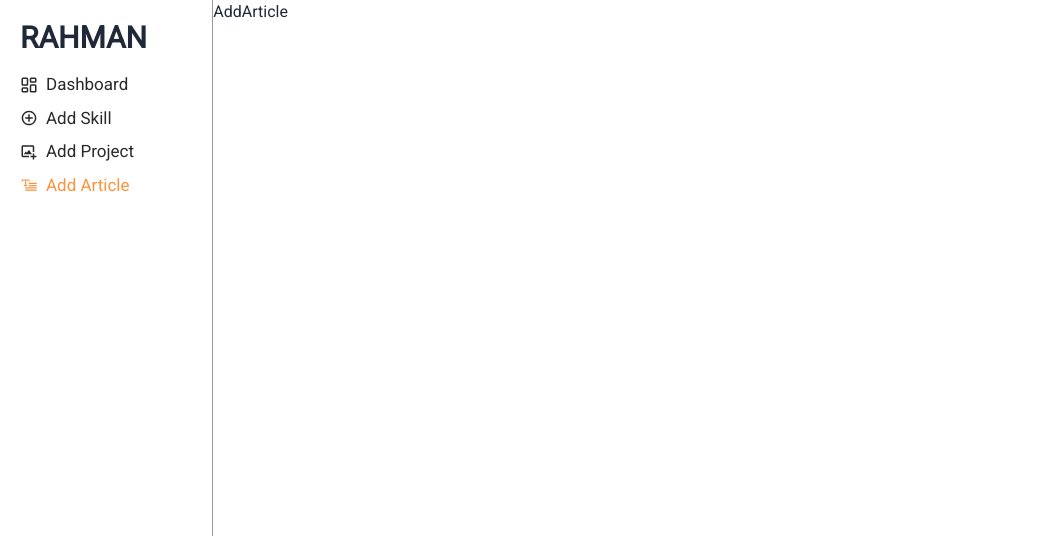
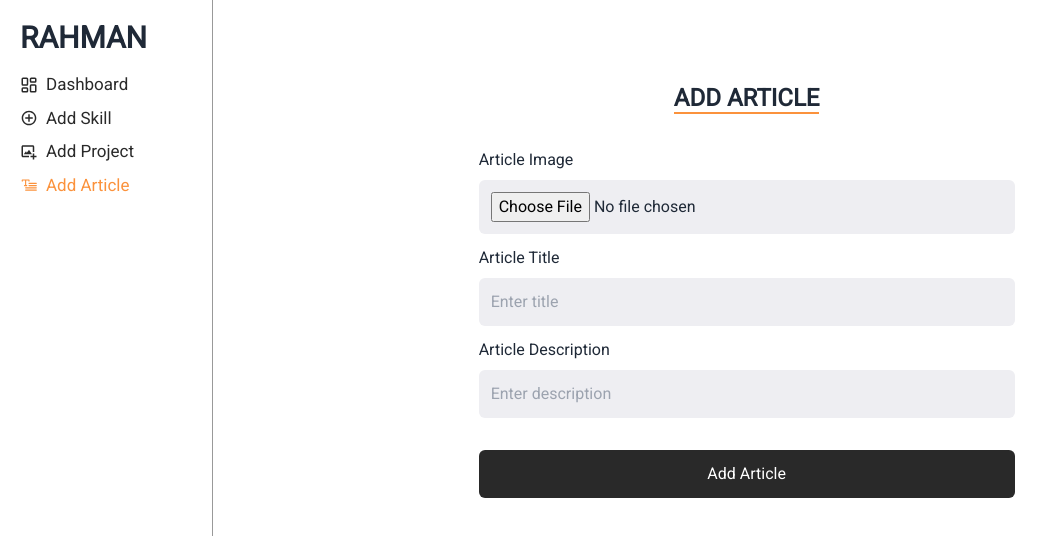
Before and after one commit to abdurrahmanrahat/rahman-s_portfolio, a Next.js app: page /admin/add-article in a window 1280 px wide. Shown: the top 536 px of the page, without its empty margins (0-1057 px from the left). Built offline with nearby package versions, Linux system fonts and the light colour scheme.

Commit message:
reuseable file uploader

```diff
--- a/src/app/admin/add-article/page.tsx
+++ b/src/app/admin/add-article/page.tsx
@@ -1,5 +1,64 @@
+"use client";
+
+import MYFileUploader from "@/components/Forms/MYFileUploader";
+import MYForm from "@/components/Forms/MYForm";
+import MYInput from "@/components/Forms/MYInput";
+import { FieldValues } from "react-hook-form";
+
 const AddArticle = () => {
-  return <div>AddArticle</div>;
+  const handleAddArticle = (values: FieldValues) => {
+    console.log(values);
+  };
+
+  return (
+    <div className="min-h-screen py-20 w-full max-w-[600px] mx-auto">
+      {/* title */}
+      <div className="text-center">
+        <span className="text-[24px] font-semibold uppercase border-b-2 border-primary">
+          Add Article
+        </span>
+      </div>
+
+      {/* form */}
+      <MYForm
+        onSubmit={handleAddArticle}
+        defaultValues={{
+          image: "",
+          title: "",
+          desc: "",
+        }}
+      >
+        <div className="m-8 space-y-3">
+          <div>
+            <label htmlFor="email" className="block mb-2 text-md">
+              Article Image
+            </label>
+            <MYFileUploader name="image" />
+          </div>
+          <div>
+            <label htmlFor="email" className="block mb-2 text-md">
+              Article Title
+            </label>
+            <MYInput name="value" placeholder="Enter title" />
+          </div>
+          <div>
+            <label htmlFor="email" className="block mb-2 text-md">
+              Article Description
+            </label>
+            <MYInput name="category" placeholder="Enter description" />
+          </div>
+        </div>
+
+        <div className="mx-8">
+          <input
+            className="bg-text w-full rounded-md py-3 text-white cursor-pointer"
+            type="submit"
+            value="Add Article"
+          />
+        </div>
+      </MYForm>
+    </div>
+  );
 };
 
 export default AddArticle;
--- /dev/null
+++ b/src/components/Forms/MYFileUploader.tsx
@@ -0,0 +1,23 @@
+import { Controller, useFormContext } from "react-hook-form";
+
+const MYFileUploader = ({ name }: { name: string }) => {
+  const { control } = useFormContext();
+
+  return (
+    <Controller
+      control={control}
+      name={name}
+      render={({ field: { onChange, value, ...field } }) => (
+        <input
+          {...field}
+          type="file"
+          value={value?.fileName}
+          onChange={(e) => onChange((e?.target as HTMLInputElement).files?.[0])}
+          className="w-full px-3 py-3 bg-[#EEEEF2] rounded-md focus:outline-none"
+        />
+      )}
+    />
+  );
+};
+
+export default MYFileUploader;
```
